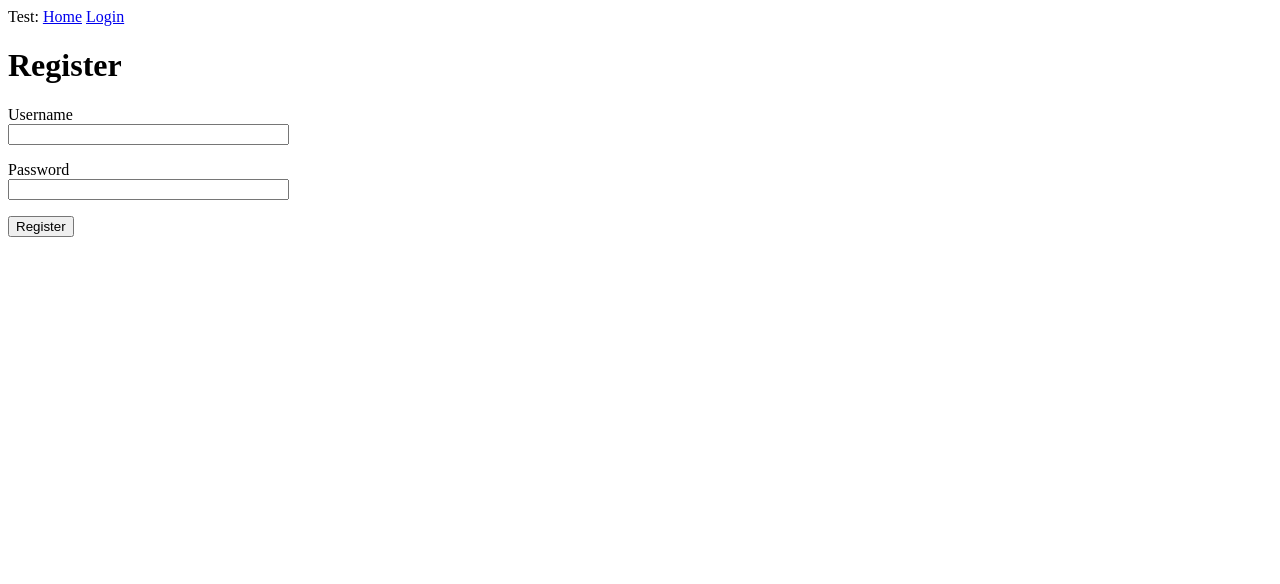
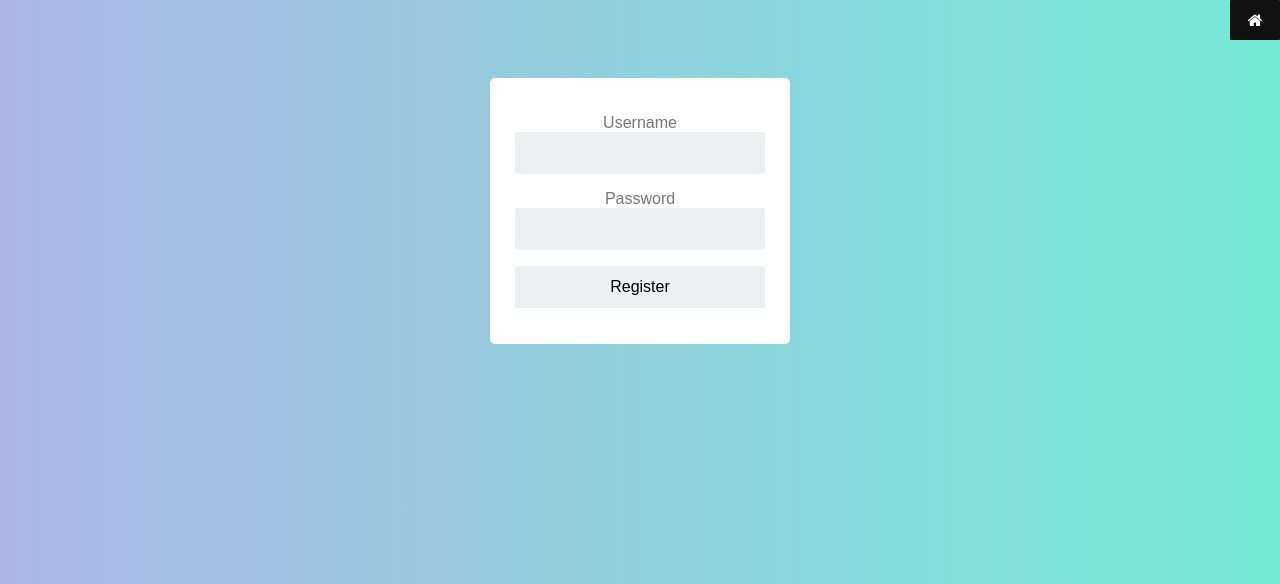
Before and after one commit to jmbruges/FlaskDashh, a Flask app: page /register in a window 1280 px wide. Shown: the top 584 px of the page. Run offline with Flask 3, Linux system fonts and the light colour scheme; parts of the project's set-up code (start-up, migrations or seed data) failed here and were passed over.

Commit message:
update register file

```diff
--- a/app/templates/register.html
+++ b/app/templates/register.html
@@ -1,8 +1,15 @@
-{% extends "base.html" %}
+<link rel="stylesheet" href="/static/css/styleZ1.css" type="text/css">
+<link rel="stylesheet" href="https://cdnjs.cloudflare.com/ajax/libs/font-awesome/4.7.0/css/font-awesome.min.css">
 
-{% block content %}
-    <h1>Register</h1>
-    <form action="" method="post">
+<div class="topcorner">
+    <button onclick="window.location.href = '{{ url_for('main.index') }}';" class="btnsmall"><i class="fa fa-home"></i></button>
+  </div>
+
+<form action="" method="post" novalidate>
+<div class="login">
+<div class="login-screen">
+<div class="app-title">
+  <form action="" method="post" novalidate>
     {{ form.hidden_tag() }}
     <p>
       {{ form.username.label }}<br>
@@ -14,4 +21,7 @@
     </p>
     <p>{{ form.submit() }}</p>
   </form>
-{% endblock %}
+</div>
+</div>
+</div>
+</form>
```
Lines whose indentation alone changed are shown as unchanged.
